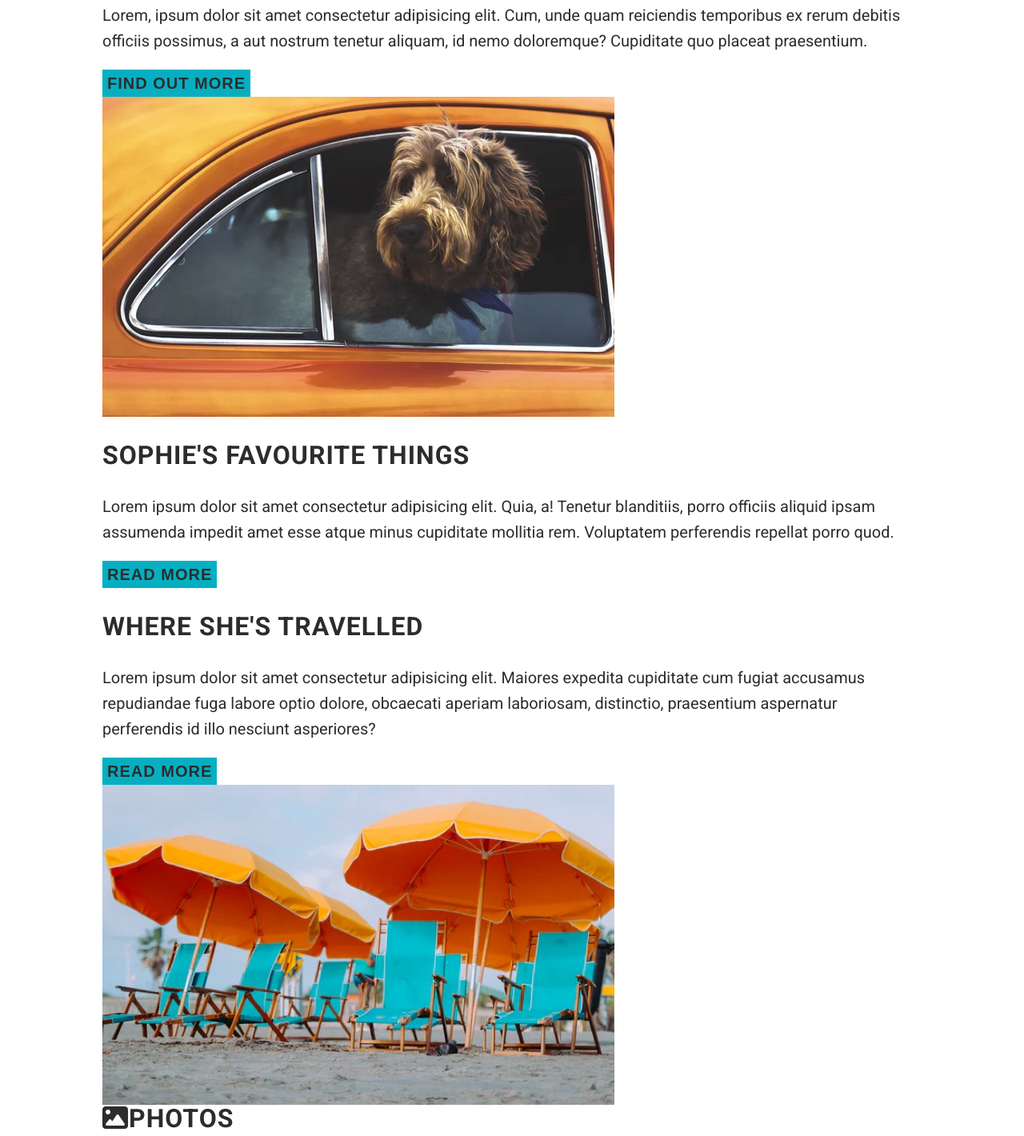
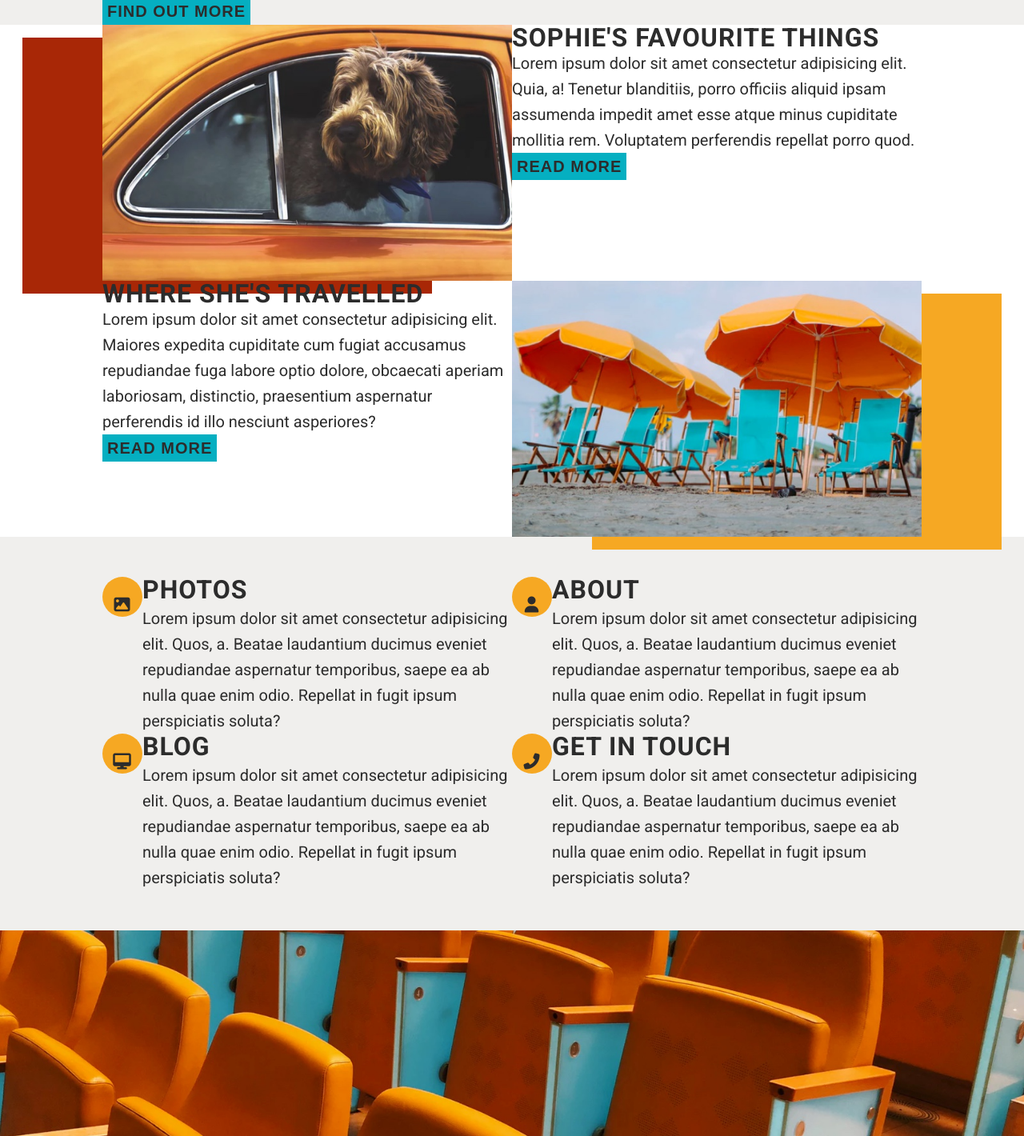
Before and after one commit to anya-uwu/project01, a plain HTML site: page index.html in a window 1280 px wide. Shown: the part 621-2041 px from the top of the page at 80% size. Drawn offline with Linux system fonts and the light colour scheme.

Commit message:
worked on sections

```diff
--- a/index.html
+++ b/index.html
@@ -67,55 +67,71 @@
 
         <!-- favourite things and travels section-->
         <section class="aboutSophie">
-            <!-- sophie's favourite things section -->
-            <div class="wrapper">
-                <div class="favouriteThings">
-                    <div class="imageContainer">
-                        <img src="./assets/home-image-2.jpg" alt="Fluffy dog looking out the window of a yellow car">
-                    </div>
+            <div class="wrapper flexContainer">
+                <div class="imageContainer">
+                    <img class="red" src="./assets/home-image-2.jpg"
+                        alt="Fluffy dog looking out the window of a yellow car">
+                </div> <!-- .imageContainer ends -->
+                <div class="textContainer">
                     <h3>sophie's favourite things</h3>
                     <p>Lorem ipsum dolor sit amet consectetur adipisicing elit. Quia, a! Tenetur blanditiis, porro
                         officiis aliquid ipsam assumenda impedit amet esse atque minus cupiditate mollitia rem.
                         Voluptatem perferendis repellat porro quod.</p>
                     <button>read more</button>
-                </div>
-                <!-- where she's travelled section -->
-                <div class="travels">
+                </div> <!-- .textContainer ends -->
+                <div class="textContainer">
                     <h3>where she's travelled</h3>
                     <p>Lorem ipsum dolor sit amet consectetur adipisicing elit. Maiores expedita cupiditate cum fugiat
                         accusamus repudiandae fuga labore optio dolore, obcaecati aperiam laboriosam, distinctio,
                         praesentium aspernatur perferendis id illo nesciunt asperiores?</p>
                     <button>read more</button>
-                    <div class="imageContainer">
-                        <img src="./assets/home-image-3.jpg" alt="A beach with teal chairs and yellow umbrellas">
-                    </div>
-                </div> <!-- .travels ends -->
+                </div> <!-- .textContainer ends -->
+                <div class="imageContainer">
+                    <img class="yellow" src="./assets/home-image-3.jpg"
+                        alt="A beach with teal chairs and yellow umbrellas">
+                </div> <!-- .imageContainer ends -->
             </div> <!-- .wrapper ends -->
-        </section>
+        </section> <!-- .aboutSophie ends -->
 
         <!-- nav section -->
         <nav class="middleNav">
             <div class="wrapper">
                 <ul>
-                    <li><a href=""><i class="fa-solid fa-image"></i>photos</a>
-                        <p>Lorem ipsum dolor sit amet consectetur adipisicing elit. Quos, a. Beatae laudantium ducimus
-                            eveniet repudiandae aspernatur temporibus, saepe ea ab nulla quae enim odio. Repellat in
-                            fugit ipsum perspiciatis soluta?</p>
+                    <li><a href=""><i class="fa-solid fa-image"></i></a>
+                        <div class="textContainer">
+                            <a href="">photos</a>
+                            <p>Lorem ipsum dolor sit amet consectetur adipisicing elit. Quos, a. Beatae laudantium
+                                ducimus eveniet repudiandae
+                                aspernatur temporibus, saepe ea ab nulla quae enim odio. Repellat in fugit ipsum
+                                perspiciatis soluta?</p>
+                        </div>
                     </li>
-                    <li><a href=""><i class="fa-solid fa-user"></i>about</a>
-                        <p>Lorem ipsum dolor sit amet consectetur adipisicing elit. Quos, a. Beatae laudantium ducimus
-                            eveniet repudiandae aspernatur temporibus, saepe ea ab nulla quae enim odio. Repellat in
-                            fugit ipsum perspiciatis soluta?</p>
+                    <li><a href=""><i class="fa-solid fa-user"></i></a>
+                        <div class="textContainer">
+                            <a href="">about</a>
+                            <p>Lorem ipsum dolor sit amet consectetur adipisicing elit. Quos, a. Beatae laudantium
+                                ducimus eveniet repudiandae
+                                aspernatur temporibus, saepe ea ab nulla quae enim odio. Repellat in fugit ipsum
+                                perspiciatis soluta?</p>
+                        </div>
                     </li>
-                    <li><a href="blog.html"><i class="fa-solid fa-desktop"></i>blog</a>
-                        <p>Lorem ipsum dolor sit amet consectetur adipisicing elit. Quos, a. Beatae laudantium ducimus
-                            eveniet repudiandae aspernatur temporibus, saepe ea ab nulla quae enim odio. Repellat in
-                            fugit ipsum perspiciatis soluta?</p>
+                    <li><a href="blog.html"><i class="fa-solid fa-desktop"></i></a>
+                        <div class="textContainer">
+                            <a href="blog.html">blog</a>
+                            <p>Lorem ipsum dolor sit amet consectetur adipisicing elit. Quos, a. Beatae laudantium
+                                ducimus eveniet repudiandae
+                                aspernatur temporibus, saepe ea ab nulla quae enim odio. Repellat in fugit ipsum
+                                perspiciatis soluta?</p>
+                        </div>
                     </li>
-                    <li><a href="contact.html"><i class="fa-solid fa-phone-flip"></i>get in touch</a>
-                        <p>Lorem ipsum dolor sit amet consectetur adipisicing elit. Quos, a. Beatae laudantium ducimus
-                            eveniet repudiandae aspernatur temporibus, saepe ea ab nulla quae enim odio. Repellat in
-                            fugit ipsum perspiciatis soluta?</p>
+                    <li><a href="contact.html"><i class="fa-solid fa-phone-flip"></i></a>
+                        <div class="textContainer">
+                            <a href="contact.html">get in touch</a>
+                            <p>Lorem ipsum dolor sit amet consectetur adipisicing elit. Quos, a. Beatae laudantium
+                                ducimus eveniet repudiandae
+                                aspernatur temporibus, saepe ea ab nulla quae enim odio. Repellat in fugit ipsum
+                                perspiciatis soluta?</p>
+                        </div> <!-- .textContainer ends -->
                     </li>
                 </ul>
             </div> <!-- .wrapper ends -->
--- a/styles/sass/partials/_baseStyles.scss
+++ b/styles/sass/partials/_baseStyles.scss
@@ -40,7 +40,7 @@ ul {
     margin: 0;
 }
 
-a {
+a, i{
     color: $blackShade;
     text-decoration: none;
 }
--- a/styles/sass/partials/_header.scss
+++ b/styles/sass/partials/_header.scss
@@ -1,33 +1,36 @@
 // home page header styles
 .home {
     background-color: $primary;
-}
 
     .flexContainer {
         display: flex;
         justify-content: space-around;
         align-items: center;
+
         // adding drop shadow to header image
         .imageContainer {
             position: relative;
             top: 50px;
-        box-shadow: 15px 15px 1px $white;
+            box-shadow: 15px 15px $white;
         }
 
         h1 {
             font-size: 6rem;
         }
     }
+}
 
 // positioning the image with the text "its all about"
 .headerText {
     position: relative;
+
     img {
         position: absolute;
-            top: -10px;
+        top: -75px;
         left: -75px;
     }
 }
 
 
 // blog and contact header styles
+// make header image centered and flex
--- a/styles/sass/partials/_sections.scss
+++ b/styles/sass/partials/_sections.scss
@@ -1,4 +1,65 @@
-.middleNav ul {
-    list-style: none;
-    padding: 0;
+// who is sophie section
+.whoIsSophie {
+    background-color: $whiteShade;
 }
+
+// sophies favourite things and travels section
+.aboutSophie {
+    .flexContainer {
+        display: flex;
+        flex-wrap: wrap;
+    }
+
+    .imageContainer {
+        width: 50%;
+    }
+
+    .textContainer {
+        width: 50%;
+    }
+}
+
+.red {
+    box-shadow: -100px 16px $secondary;
+}
+
+.yellow {
+    box-shadow: 100px 16px $primary;
+}
+
+// photos, about, blog, get in touch section
+
+.middleNav {
+    background-color: $whiteShade;
+    padding: 50px 0;
+    ul {
+        display: flex;
+        flex-wrap: wrap;
+        list-style: none;
+        padding: 0;
+        li {
+            display: flex;
+            width: 50%;
+            i {
+                font-size: 1rem;
+                text-align: center;
+                background-color: $primary;
+                padding: 25px 0;
+                height: 50px;
+                width: 50px;
+                border-radius: 50%;
+            }
+        }
+    }
+}
+
+
+
+// decorative image
+
+// sophies journey
+.sophiesJourney {
+    background-color: $whiteShade;
+}
+
+// image gallery
--- a/styles/sass/partials/_typography.scss
+++ b/styles/sass/partials/_typography.scss
@@ -23,10 +23,14 @@ body {
     letter-spacing: 0px;
 }
 
+// removing default margin
+h1, h2, h3, p {
+    margin: 0;
+}
+
 h1,h2,h3,.middleNav a,h4,.topNav li{
     font-weight: bold;
     text-transform: uppercase;
-
 }
 
 // sophie, blog, get in touch
```
Also changed, not shown: styles/styles.css. Lines whose indentation alone changed are shown as unchanged.
